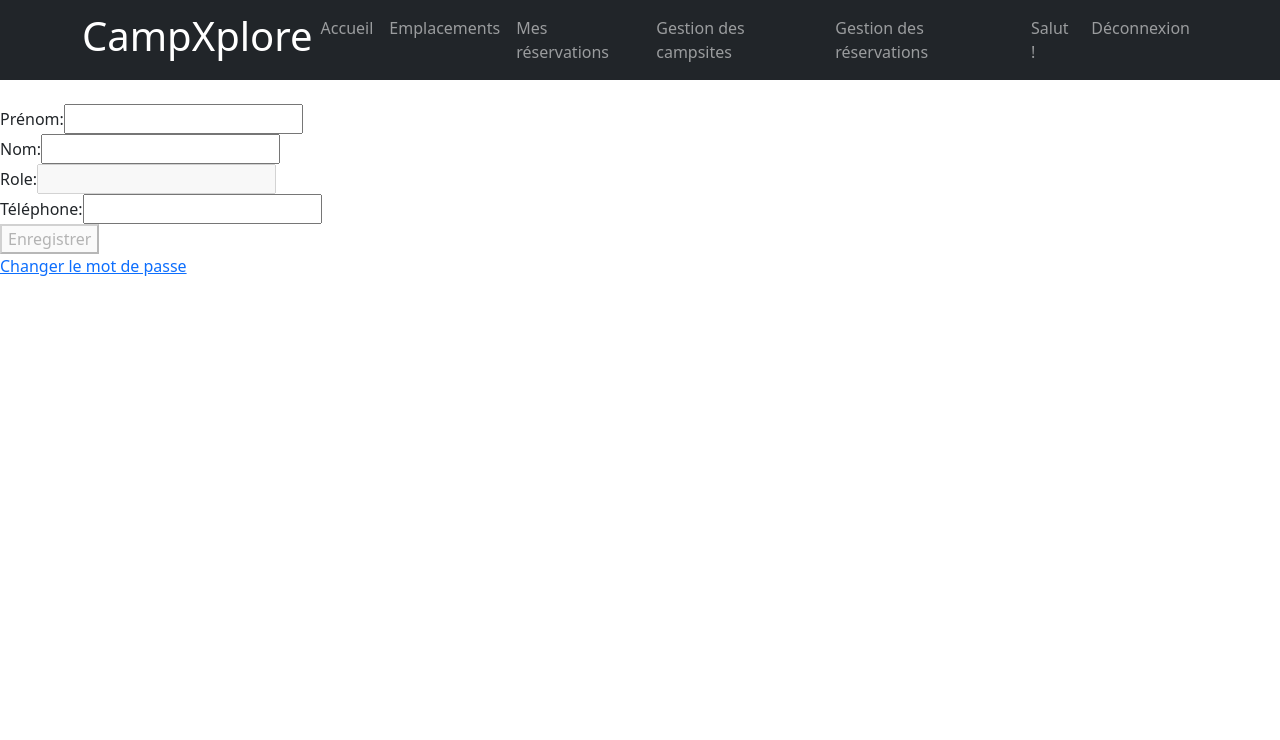
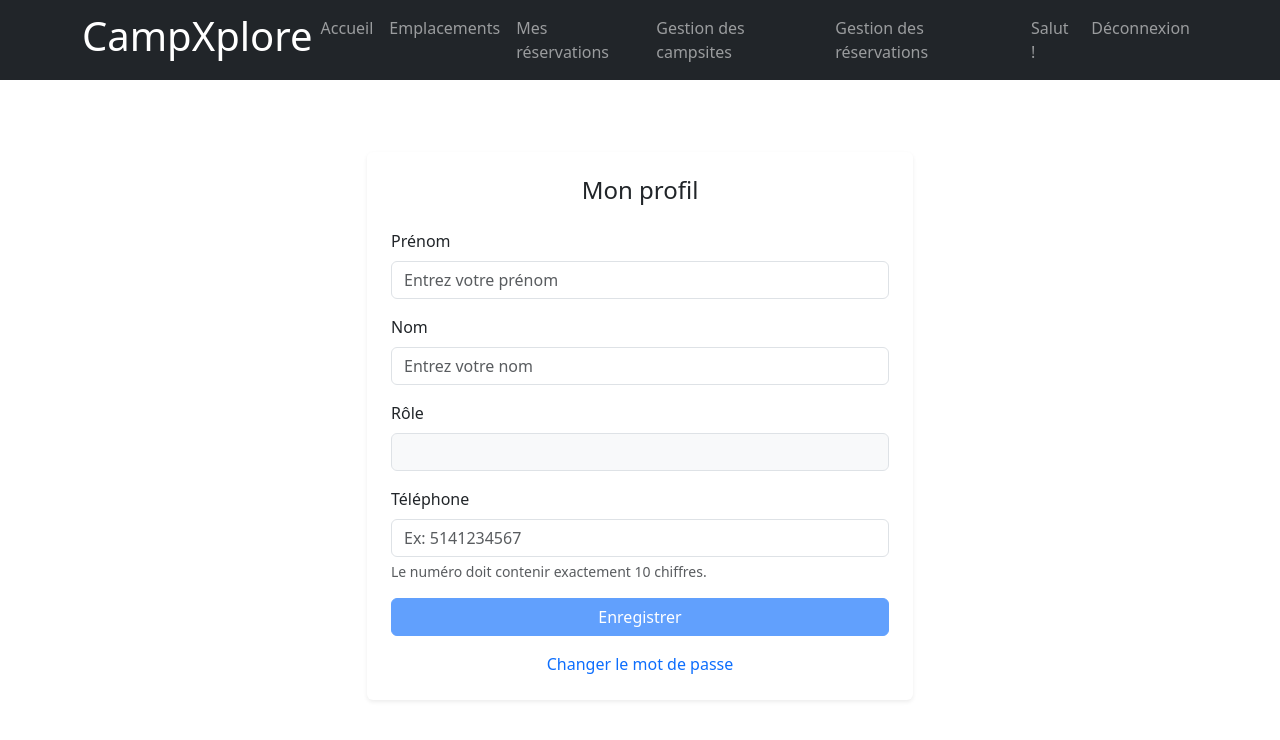
Before and after one commit to ArielHkr/TP3_Web4_Vue, a Vue app in the folder CampXplore/: page /profil in a window 1280 px wide. Shown: the top 740 px of the page. Built offline with nearby package versions, Linux system fonts and the light colour scheme; no server answers; sample sign-in values are in the browser's storage.

Commit message:
Ajustement des vues du profil

```diff
--- a/CampXplore/src/views/Profil.vue
+++ b/CampXplore/src/views/Profil.vue
@@ -1,46 +1,97 @@
 <template>
-  <div>
+  <main class="container py-5">
+    <div class="row justify-content-center">
+      <div class="col-12 col-md-8 col-lg-6">
+        <div class="card shadow-sm border-0">
+          <div class="card-body p-4">
+            <h1 class="h4 mb-4 text-center">
+              Mon profil
+            </h1>
+
             <form @submit.prevent="enregistrer" novalidate>
-      <div>
-        <label for="firstName">Prénom:</label>
-        <input type="text" v-model="prenom" id="firstName">
+              <div class="mb-3">
+                <label for="firstName" class="form-label">Prénom</label>
+                <input
+                  type="text"
+                  v-model="prenom"
+                  id="firstName"
+                  class="form-control"
+                  placeholder="Entrez votre prénom"
+                >
               </div>
 
-      <div>
-        <label for="lastName">Nom:</label>
-        <input type="text" v-model="nom" id="lastName">
+              <div class="mb-3">
+                <label for="lastName" class="form-label">Nom</label>
+                <input
+                  type="text"
+                  v-model="nom"
+                  id="lastName"
+                  class="form-control"
+                  placeholder="Entrez votre nom"
+                >
               </div>
-      <div>
-        <label for="role">Role:</label>
-        <input type="text" v-model="role" disabled="true">
+
+              <div class="mb-3">
+                <label for="role" class="form-label">Rôle</label>
+                <input
+                  type="text"
+                  v-model="role"
+                  id="role"
+                  class="form-control bg-light"
+                  disabled
+                >
               </div>
-      <div>
-        <label for="phoneNumber">Téléphone:</label>
+
+              <div class="mb-3">
+                <label for="phoneNumber" class="form-label">Téléphone</label>
                 <input
                   type="text"
                   v-model="phoneNumber"
                   id="phoneNumber"
                   maxlength="10"
+                  class="form-control"
+                  placeholder="Ex: 5141234567"
                 >
+                <div class="form-text">
+                  Le numéro doit contenir exactement 10 chiffres.
+                </div>
               </div>
 
-      <div v-if="messageErreur">
+              <div v-if="messageErreur" class="alert alert-danger">
                 {{ messageErreur }}
               </div>
 
-      <button type="submit" :disabled="authStore.isLoading || !champModifie">
+              <div v-if="authStore.success" class="alert alert-success">
+                {{ authStore.success }}
+              </div>
+
+              <button
+                type="submit"
+                class="btn btn-primary w-100"
+                :disabled="authStore.isLoading || !champModifie"
+              >
+                <span
+                  v-if="authStore.isLoading"
+                  class="spinner-border spinner-border-sm me-2"
+                  role="status"
+                  aria-hidden="true"
+                ></span>
+
                 {{ authStore.isLoading ? 'Enregistrement...' : 'Enregistrer' }}
               </button>
-      <div>
-        <router-link to="/resetPassword">
+
+              <div class="text-center mt-3">
+                <router-link to="/resetPassword" class="link-primary text-decoration-none">
                   Changer le mot de passe
                 </router-link>
               </div>
-      <div>{{ authStore.success }}</div>
             </form>
           </div>
+        </div>
+      </div>
+    </div>
+  </main>
 </template>
-
 <script setup>
 import { ref, onMounted, watch } from 'vue'
 import { useAuthStore } from '@/stores/auth'
--- a/CampXplore/src/views/ResetPassword.vue
+++ b/CampXplore/src/views/ResetPassword.vue
@@ -1,30 +1,85 @@
 <template>
-  <div>
+  <main class="container py-5">
+    <div class="row justify-content-center">
+      <div class="col-12 col-md-8 col-lg-6">
+        <div class="card shadow-sm border-0">
+          <div class="card-body p-4">
+            <h1 class="h4 mb-4 text-center">
+              Changer le mot de passe
+            </h1>
+
             <form @submit.prevent="changerMotDePasse" novalidate>
-      <div>
-        <label for="currentPassword">Mot de passe actuel:</label>
-        <input type="password" id="currentPassword" v-model="currentPassword">
+              <div class="mb-3">
+                <label for="currentPassword" class="form-label">
+                  Mot de passe actuel
+                </label>
+                <input
+                  type="password"
+                  id="currentPassword"
+                  v-model="currentPassword"
+                  class="form-control"
+                  placeholder="Entrez votre mot de passe actuel"
+                >
               </div>
 
-      <div>
-        <label for="newPassword">Nouveau mot de passe:</label>
-        <input type="password" id="newPassword" v-model="newPassword">
+              <div class="mb-3">
+                <label for="newPassword" class="form-label">
+                  Nouveau mot de passe
+                </label>
+                <input
+                  type="password"
+                  id="newPassword"
+                  v-model="newPassword"
+                  class="form-control"
+                  placeholder="Entrez votre nouveau mot de passe"
+                >
               </div>
 
-      <div>
-        <label for="confirmPassword">Confirmer le nouveau mot de passe:</label>
-        <input type="password" id="confirmPassword" v-model="confirmPassword">
+              <div class="mb-3">
+                <label for="confirmPassword" class="form-label">
+                  Confirmer le nouveau mot de passe
+                </label>
+                <input
+                  type="password"
+                  id="confirmPassword"
+                  v-model="confirmPassword"
+                  class="form-control"
+                  placeholder="Confirmez votre nouveau mot de passe"
+                >
               </div>
 
-      <div v-if="messageErreur">{{ messageErreur }}</div>
-      <div v-if="authStore.error">{{ authStore.error }}</div>
-      <div v-if="authStore.success">{{ authStore.success }}</div>
+              <div v-if="messageErreur" class="alert alert-danger">
+                {{ messageErreur }}
+              </div>
 
-      <button type="submit" :disabled="authStore.isLoading || !champModifie">
+              <div v-if="authStore.error" class="alert alert-danger">
+                {{ authStore.error }}
+              </div>
+
+              <div v-if="authStore.success" class="alert alert-success">
+                {{ authStore.success }}
+              </div>
+
+              <button
+                type="submit"
+                class="btn btn-primary w-100"
+                :disabled="authStore.isLoading || !champModifie"
+              >
+                <span
+                  v-if="authStore.isLoading"
+                  class="spinner-border spinner-border-sm me-2"
+                  role="status"
+                  aria-hidden="true"
+                ></span>
+
                 {{ authStore.isLoading ? 'Modification...' : 'Changer le mot de passe' }}
               </button>
             </form>
           </div>
+        </div>
+      </div>
+    </div>
+  </main>
 </template>
 
 <script setup>
```
Lines whose indentation alone changed are shown as unchanged.
